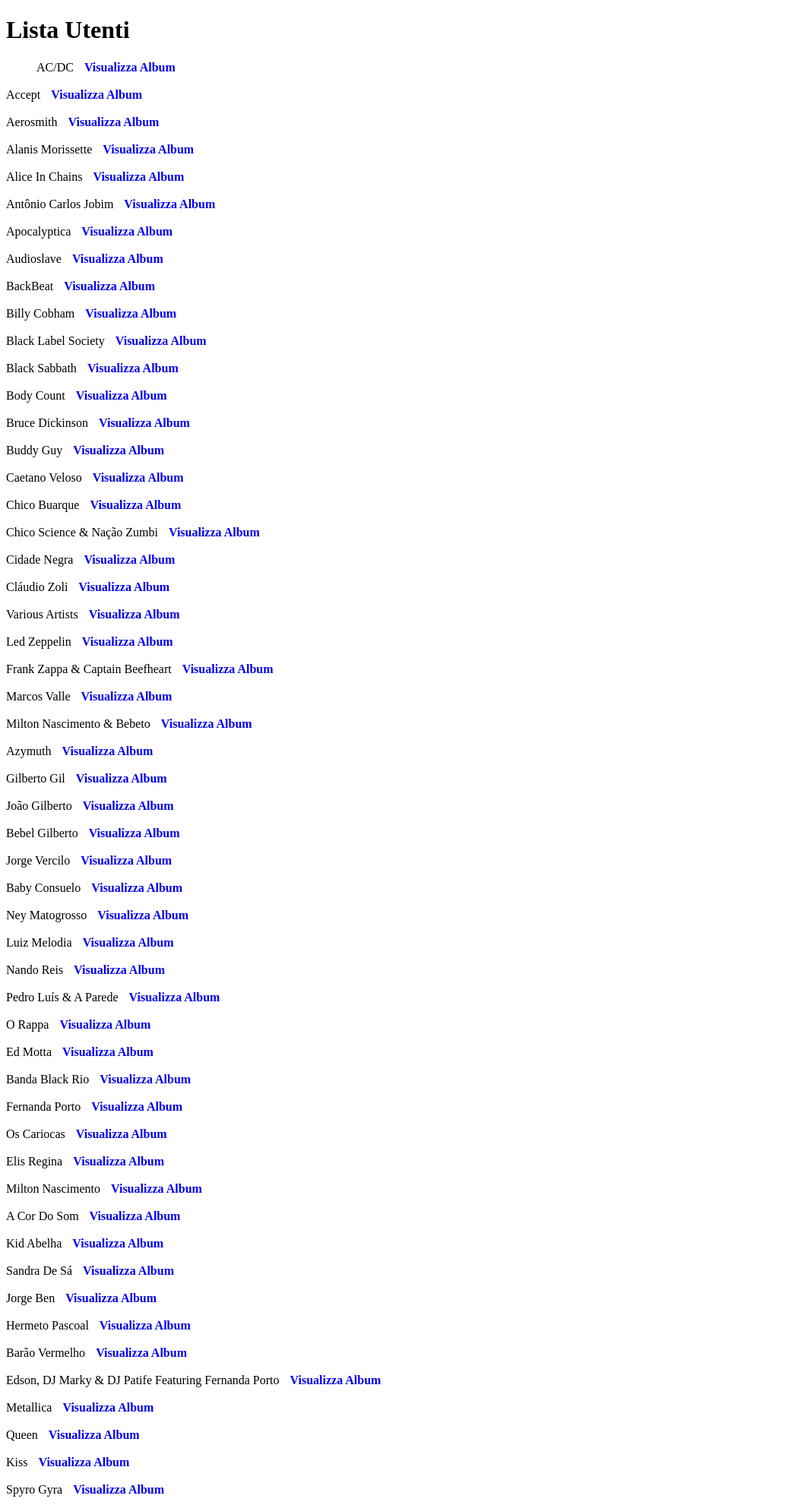
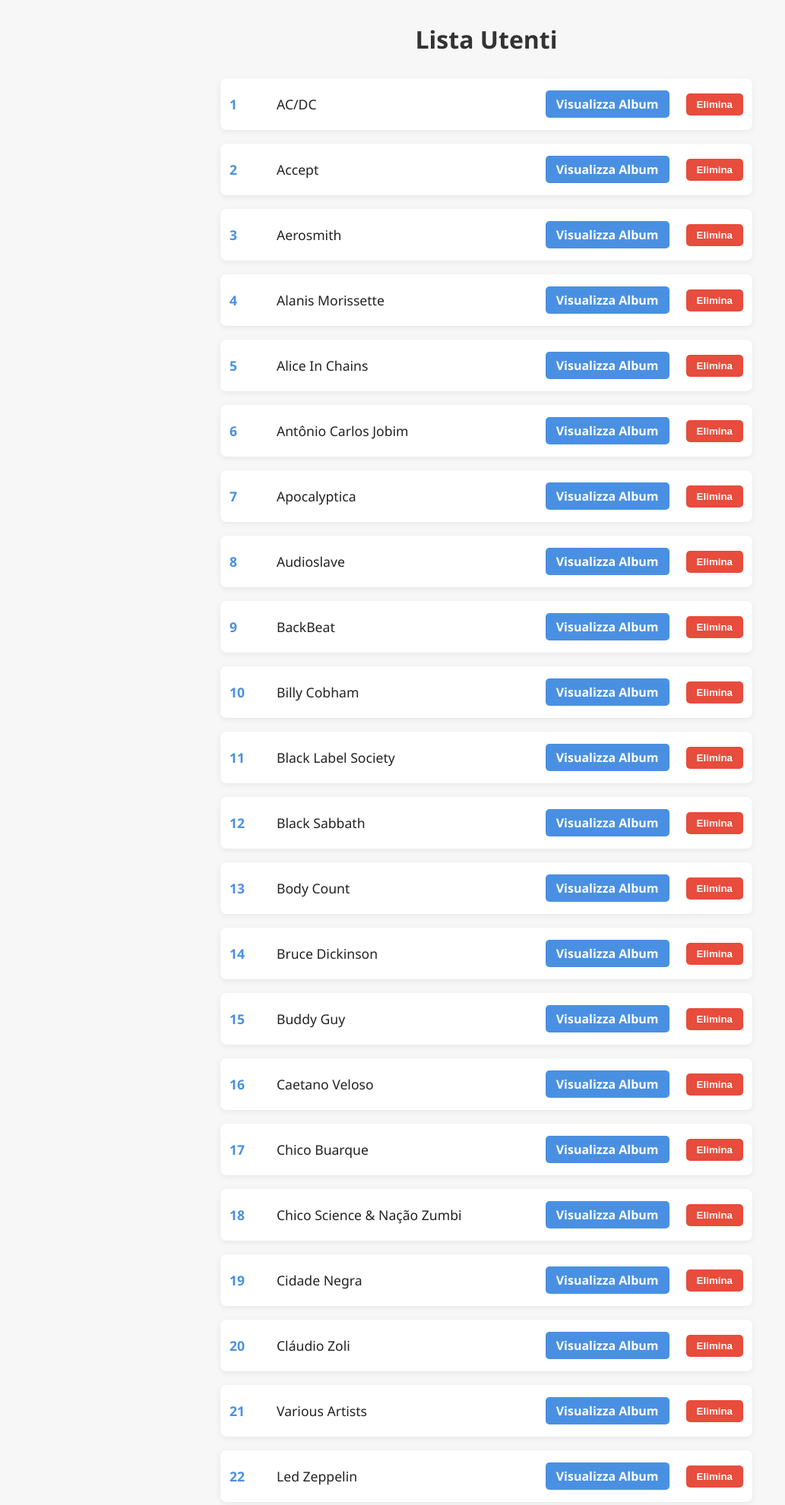
Before and after one commit to maaroufwail/flask-exercise, a Flask app: page /artists in a window 1280 px wide. Shown: the top 1981 px of the page at 76% size, without its empty margins (0-1033 px from the left). Run offline with Flask 3, Linux system fonts and the light colour scheme; data comes from the database, SQL or seed files in the repository.

Commit message:
inizio creazioni funzioni crud, inserimento ed elimanzione artista

```diff
--- a/simpleRoute.py
+++ b/simpleRoute.py
@@ -1,6 +1,7 @@
 
 from flask import Flask, redirect, render_template, url_for, request
 import sqlite3
+from crudFunction import *
 
 import os
 
@@ -40,6 +41,33 @@
 def try_login():
  return render_template('simpleForm.html')
 
+
+
+
+
+
+@app.route('/insert')
+def insert():
+
+    return render_template('insertArtistAlbum.html')
+
+@app.route('/inserisci-artista-album', methods=['POST'])
+def inserisci_artista_album():
+    # Ottieni i dati dal modulo
+    artist_name = request.form['artistName']
+    #album_title = request.form['album_title']
+    insert_artist(artist_name)
+    return redirect(url_for('list_users'))
+
+@app.route('/delete' , methods=['POST'])
+def elimina_artista():
+    # Ottieni i dati dal modulo
+    artist_id = request.form['artist_id']
+    #album_title = request.form['album_title']
+    erase_artist(artist_id)
+    return redirect(url_for('list_users'))
+
+
 @app.route('/artists')
 def list_users():
     conn = get_db_connection()
--- a/templates/artists.html
+++ b/templates/artists.html
@@ -2,15 +2,90 @@
 <html>
 <head>
     <title>Lista Utenti</title>
+    <meta name="viewport" content="width=device-width, initial-scale=1">
     <style>
-        ul,li{
-            display: inline;
+        body {
+            font-family: 'Segoe UI', Arial, sans-serif;
+            background: #f7f7f7;
+            margin: 0;
+            padding: 0;
         }
-        a{
-            margin-left: 10px;
-            display: inline;
+        h1 {
+            text-align: center;
+            color: #333;
+            margin-top: 30px;
+        }
+        ul {
+            list-style: none;
+            padding: 0;
+            max-width: 700px;
+            margin: 30px auto;
+        }
+        .artist-row {
+            display: flex;
+            flex-wrap: wrap;
+            align-items: center;
+            background: #fff;
+            border-radius: 8px;
+            box-shadow: 0 2px 8px rgba(0,0,0,0.07);
+            margin-bottom: 18px;
+            padding: 16px 12px;
+            gap: 12px;
+        }
+        .artist-id, .artist-name {
+            font-size: 1.1em;
+            color: #222;
+            margin-right: 10px;
+        }
+        .artist-id {
+            font-weight: bold;
+            color: #4a90e2;
+            min-width: 40px;
+        }
+        .artist-name {
+            flex: 1 1 120px;
+        }
+        a {
+            margin-left: 0;
+            margin-right: 10px;
             text-decoration: none;
             font-weight: bold;
+            color: #fff;
+            background: #4a90e2;
+            padding: 7px 14px;
+            border-radius: 5px;
+            transition: background 0.2s;
+        }
+        a:hover {
+            background: #357ab8;
+        }
+        button {
+            font-weight: bold;
+            background-color: #e74c3c;
+            color: white;
+            border: none;
+            padding: 7px 14px;
+            border-radius: 5px;
+            cursor: pointer;
+            transition: background 0.2s;
+        }
+        button:hover {
+            background-color: #b93222;
+        }
+        @media (max-width: 600px) {
+            .artist-row {
+                flex-direction: column;
+                align-items: flex-start;
+                padding: 12px 8px;
+            }
+            .artist-id, .artist-name, a, button {
+                margin-right: 0;
+                margin-bottom: 8px;
+            }
+            a, button {
+                width: 100%;
+                text-align: center;
+            }
         }
     </style>
 </head>
@@ -18,15 +93,18 @@
     <h1>Lista Utenti</h1>
     <ul>
         {% for artist in artists %}
-        <li>{{ artist['name'] }}</li>
-        <a href="{{ url_for('album', artist_id=artist['Artistid']) }}">Visualizza Album</a>
-
-        <br><br>
+        <li>
+            <div class="artist-row">
+                <span class="artist-id">{{ artist['Artistid'] }}</span>
+                <span class="artist-name">{{ artist['name'] }}</span>
+                <a href="{{ url_for('album', artist_id=artist['Artistid']) }}">Visualizza Album</a>
+                <form action="{{ url_for('elimina_artista') }}" method="post" style="display:inline;">
+                    <input type="hidden" name="artist_id" value="{{ artist['Artistid'] }}">
+                    <button type="submit">Elimina</button>
+                </form>
+            </div>
+        </li>
         {% endfor %}
     </ul>
-<script>
-
-
-</script>
 </body>
 </html>
```
Also changed, not shown: crudFunction.py (added, +36 -0 lines), styles/style.css (added, +61 -0 lines), templates/insertArtistAlbum.html (added, +112 -0 lines).
